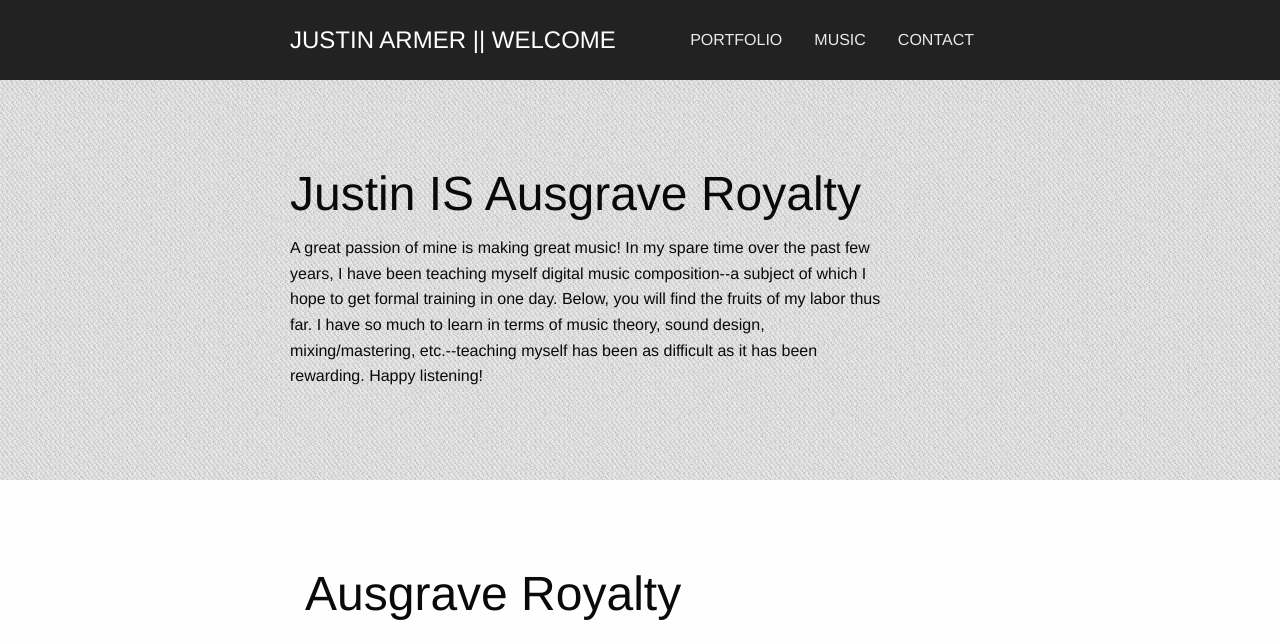
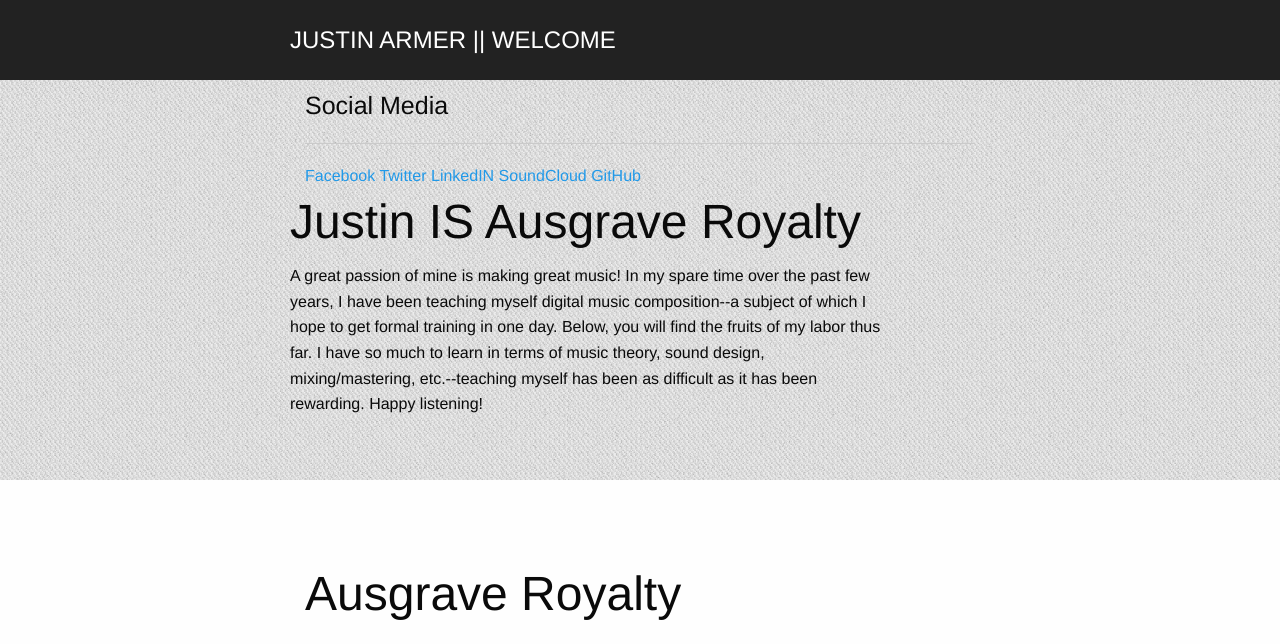
Before and after one commit to Calcious/calcious.github.io, a plain HTML site: page my_site_music.html in a window 1280 px wide. Shown: the top 644 px of the page. Drawn offline with Linux system fonts and the light colour scheme.

Commit message:
Added social media links

```diff
--- a/my_site_music.html
+++ b/my_site_music.html
@@ -18,12 +18,14 @@
         <div class="top-bar-left">
             <a href="index.html"><h3 class="site-logo">JUSTIN ARMER || WELCOME</h3></a>
         </div>
-        <div class="top-bar-right">
-            <ul class="menu menu-desktop">
-                <li><a href="my_site_portfolio.html">PORTFOLIO</a></li>
-                <li><a href="my_site_music.html">MUSIC</a></li>
-                <li><a href="my_site_contact.html">CONTACT</a></li>
-            </ul>
+        <div class="column">
+            <h4>Social Media</h4>
+            <hr>
+            <a href="http://www.facebook.com/justin.armer.52" target="_blank">Facebook</a>
+            <a href="http://www.twitter.com/ausgrave" target="_blank">Twitter</a>
+            <a href="https://www.linkedin.com/pub/justin-armer/99/805/164" target="_blank">LinkedIN</a>
+            <a href="https://www.soundcloud.com/ausgraveroyalty" target="_blank">SoundCloud</a>
+            <a href="https://www.github.com/calcious" target="_blank">GitHub</a>
         </div>
     </div>
 </nav>
```
Also changed, not shown: index.html (+5 -5 lines), my_site_contact.html (+5 -5 lines), my_site_portfolio.html (+8 -6 lines).
